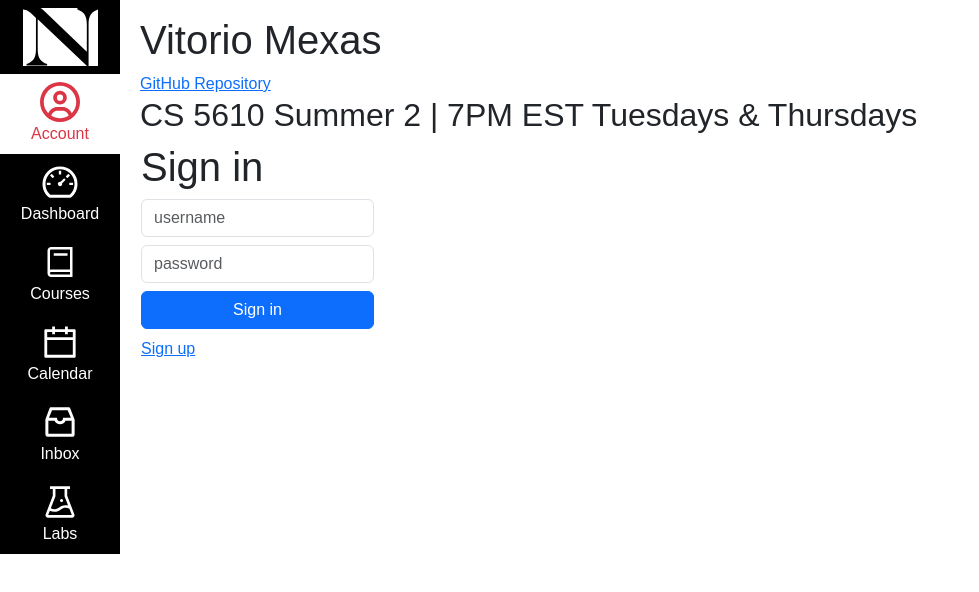
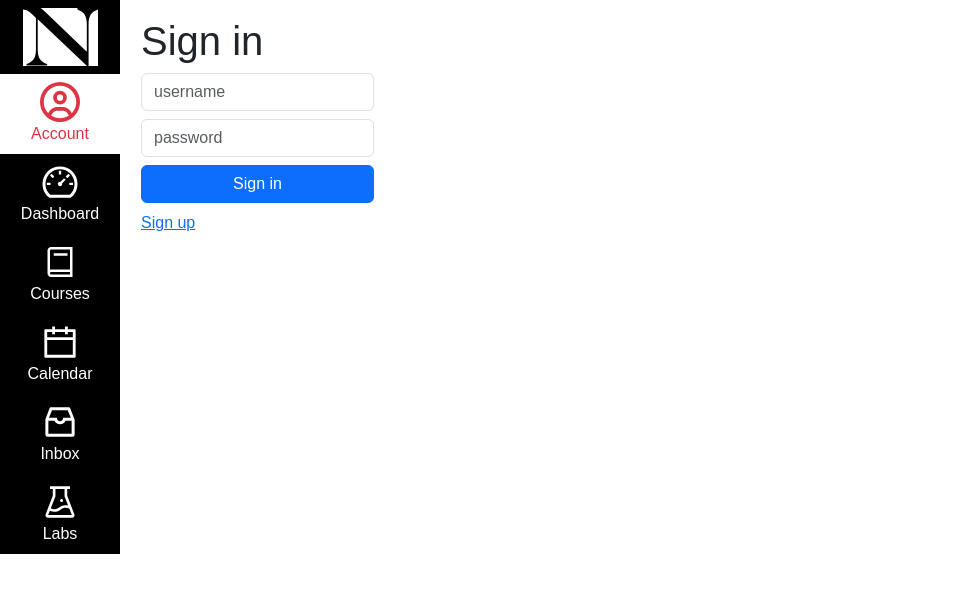
Before and after one commit to vitoriomexas311/kambaz-react-web-app, a React app: page /#/Kambaz/Account/Signin in a window 1280 px wide. Shown: the top 592 px of the page, without its empty margins (0-979 px from the left). Built offline with nearby package versions, Linux system fonts and the light colour scheme; the HTML template or start-up script is replaced by a standard one.

Commit message:
moved my name, github repo and stuff to labs

```diff
--- a/src/Kambaz/index.tsx
+++ b/src/Kambaz/index.tsx
@@ -13,16 +13,6 @@ export default function Kambaz() {
         {/* // style={{ marginLeft: "140px" }} */}
 
         <div className="wd-main-content-offset p-3">
-          <div id="my-name-and-section">
-            <h1> Vitorio Mexas </h1>
-            <a
-              id="wd-github"
-              href="https://github.com/vitoriomexas311/kambaz-react-web-app"
-            >
-              GitHub Repository
-            </a>
-            <h2> CS 5610 Summer 2 | 7PM EST Tuesdays & Thursdays </h2>
-          </div>
           <Routes>
             <Route path="/" element={<Navigate to="Account" />} />
             <Route path="/Account/*" element={<Account />} />
--- a/src/Labs/index.tsx
+++ b/src/Labs/index.tsx
@@ -6,6 +6,16 @@ import Lab3 from "./Lab3";
 export default function Labs() {
   return (
     <div>
+      <div id="my-name-and-section">
+        <h1> Vitorio Mexas </h1>
+        <a
+          id="wd-github"
+          href="https://github.com/vitoriomexas311/kambaz-react-web-app"
+        >
+          GitHub Repository
+        </a>
+        <h2> CS 5610 Summer 2 | 7PM EST Tuesdays & Thursdays </h2>
+      </div>
       <h1>Labs</h1>
       <TOC />
       <Routes>
```
